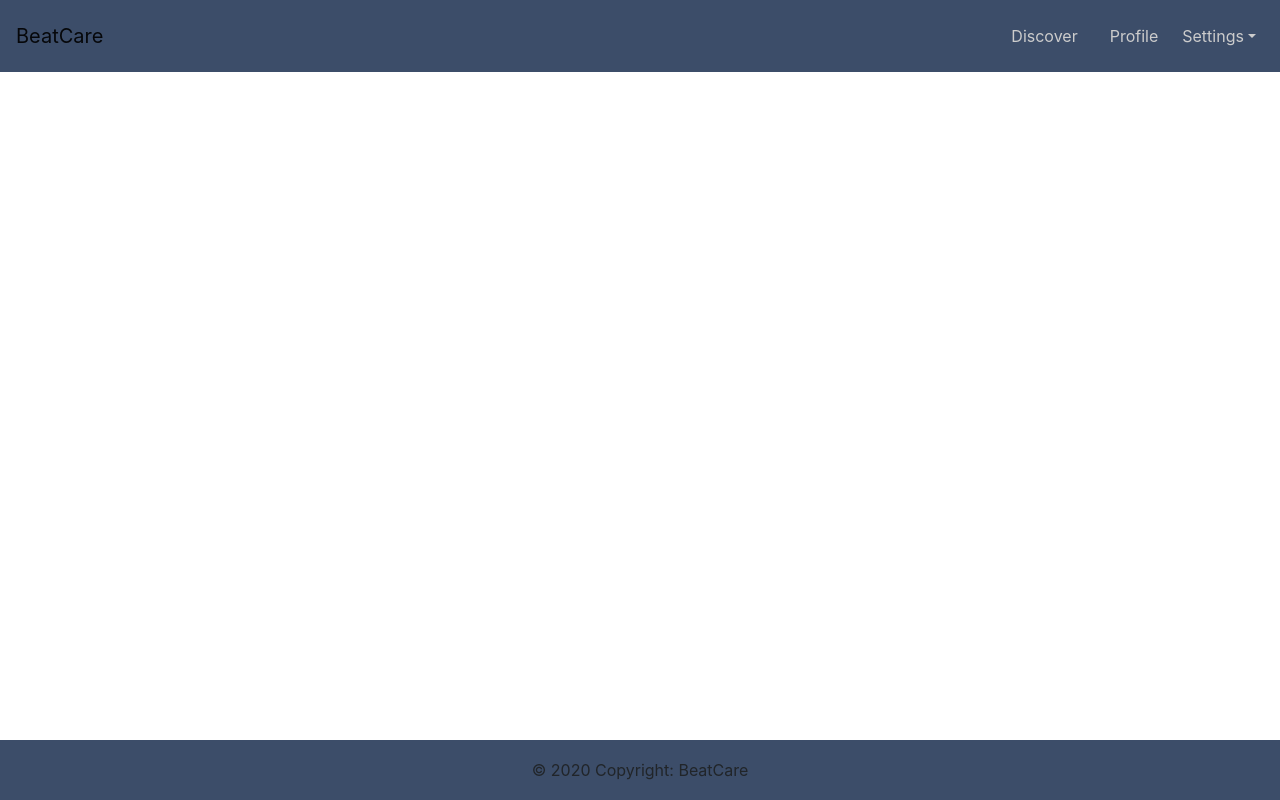
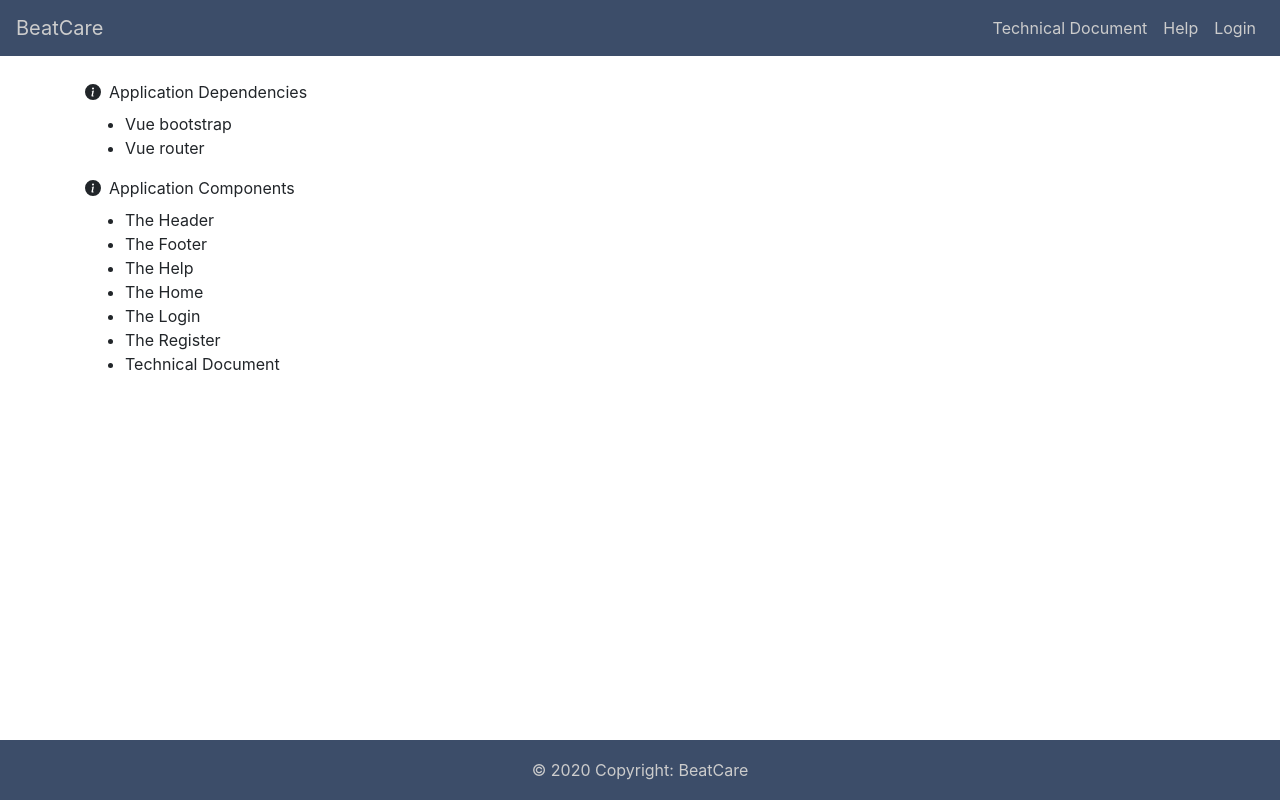
Before and after one commit to devrizwanali/beat-care-client, a Vue app: page /technical-document in a window 1280 px wide. Built offline with nearby package versions, Linux system fonts and the light colour scheme.

Commit message:
Add help and technical pages

```diff
--- a/src/App.vue
+++ b/src/App.vue
@@ -1,20 +1,20 @@
 <template>
   <div id="app">
-    <Header />
+    <The-header />
     <router-view/>
-    <Footer />
+    <The-footer />
   </div>
 </template>
 
 <script>
-import Header from '@/components/Header';
-import Footer from '@/components/Footer';
+import TheHeader from '@/components/TheHeader';
+import TheFooter from '@/components/TheFooter';
 
 export default {
   name: 'App',
   components: {
-    Header,
-    Footer
+    TheHeader,
+    TheFooter
   }
 }
 </script>
--- a/src/components/Header.vue
+++ /dev/null
@@ -1,47 +0,0 @@
-<template>
-  <div>
-  <b-navbar toggleable="lg"  class="navbar-horizontal header">
-    <b-navbar-brand href="#">BeatCare</b-navbar-brand>
-    <b-navbar-toggle target="nav-collapse"></b-navbar-toggle>
-    <b-collapse id="nav-collapse" is-nav>
-      <b-navbar-nav class="ml-auto">
-        <b-nav-form>
-            <li class="nav-item">
-                <a class="nav-link" href="#">
-                    <span class="nav-link ">Discover</span>
-                </a>
-            </li>
-            <li class="nav-item">
-                <a class="nav-link" href="#">
-                    <span class="nav-link ">Profile</span>
-                </a>
-            </li>
-            <b-nav-item-dropdown right>
-              <template v-slot:button-content>
-                <span class="">Settings</span>
-              </template>
-              <b-dropdown-item href="#">Action</b-dropdown-item>
-              <b-dropdown-item href="#">Another action</b-dropdown-item>
-                  <b-dropdown-divider></b-dropdown-divider>
-              <b-dropdown-item href="#">Something else here</b-dropdown-item>
-            </b-nav-item-dropdown>
-        </b-nav-form>
-
-      </b-navbar-nav>
-    </b-collapse>
-  </b-navbar>
-</div>
-</template>
-<script>
-  export default {
-    name: 'Header'
-  }
-</script>
-<style>
-.header {
-  background-color: #3c4d69;
-}
-.nav-link {
-  color: #ccc !important;
-}
-</style>
--- /dev/null
+++ b/src/components/TechnicalDocument.vue
@@ -0,0 +1,36 @@
+<template>
+  <b-container class="mt-4">
+    <div>
+      <b-icon
+        icon="info-circle-fill"
+        aria-hidden="true"
+      ></b-icon><span class="font-weight-normal ml-2">Application Dependencies</span>
+      <ul class="mt-2">
+        <li>Vue bootstrap</li>
+        <li>Vue router</li>
+      </ul>
+    </div>
+    <div>
+      <b-icon
+        icon="info-circle-fill"
+        aria-hidden="true"
+      ></b-icon><span class="font-weight-normal ml-2">Application Components</span>
+      <ul class="mt-2">
+        <li>The Header</li>
+        <li>The Footer</li>
+        <li>The Help</li>
+        <li>The Home</li>
+        <li>The Login</li>
+        <li>The Register</li>
+        <li>Technical Document</li>
+      </ul>
+    </div>
+  </b-container>
+</template>
+<script>
+  export default {
+    name: "TechnicalDocument"
+  }
+</script>
+<style>
+</style>
--- a/src/components/Footer.vue
+++ b/src/components/TheFooter.vue
@@ -1,7 +1,7 @@
 <template>
   <div class="footer">
     <b-container fluid>
-      &copy; 2020 Copyright: BeatCare
+      <p class="heading">&copy; 2020 Copyright: BeatCare </p>
     </b-container>
   </div>
 </template>
--- /dev/null
+++ b/src/components/TheHeader.vue
@@ -0,0 +1,45 @@
+<template>
+  <b-navbar toggleable="lg"  class="navbar-horizontal header">
+    <b-navbar-brand @click="$router.push('/')" class="heading">BeatCare</b-navbar-brand>
+    <b-navbar-toggle target="nav-collapse"></b-navbar-toggle>
+    <b-collapse id="nav-collapse" is-nav>
+      <b-navbar-nav class="ml-auto">
+        <li class="nav-item">
+          <router-link
+            :to="{ name: 'TechnicalDocument' }"
+            class="heading nav-link"
+          >Technical Document</router-link>
+        </li>
+        <li class="nav-item">
+          <router-link
+            :to="{ name: 'Help' }"
+            class="heading nav-link"
+          >Help</router-link>
+        </li>
+        <li class="nav-item">
+          <router-link
+            :to="{ name: 'Login' }"
+            class="heading nav-link"
+          >Login</router-link>
+        </li>
+      </b-navbar-nav>
+    </b-collapse>
+  </b-navbar>
+</template>
+<script>
+  export default {
+    name: 'TheHeader'
+  }
+</script>
+<style>
+.header {
+  background-color: #3c4d69;
+}
+.heading {
+  color: #ccc !important;
+  text-decoration: none !important;
+}
+.heading:hover {
+  color: white !important;
+}
+</style>
--- /dev/null
+++ b/src/components/TheHelp.vue
@@ -0,0 +1,12 @@
+<template>
+  <div>
+    <h1>Help!</h1>
+  </div>
+</template>
+<script>
+  export default {
+    name: "TheHelp"
+  }
+</script>
+<style>
+</style>
--- a/src/router/index.js
+++ b/src/router/index.js
@@ -1,8 +1,10 @@
 import Vue from 'vue'
 import Router from 'vue-router'
-import Home from '@/components/Home'
-import Login from '@/components/Login'
-import Register from '@/components/Register'
+import Home from '@/components/TheHome'
+import Login from '@/components/TheLogin'
+import Register from '@/components/TheRegister'
+import Help from '@/components/TheHelp'
+import TechnicalDocument from '@/components/TechnicalDocument'
 
 Vue.use(Router)
 
@@ -22,6 +24,16 @@ export default new Router({
     	path: '/sign-up',
     	name: 'Register',
     	component: Register
+    },
+    {
+      path: '/help',
+      name: 'Help',
+      component: Help
+    },
+    {
+      path: '/technical-document',
+      name: 'TechnicalDocument',
+      component: TechnicalDocument
     }
   ],
   mode: 'history'
```
Also changed, not shown: src/components/TheHome.vue (renamed from src/components/Home.vue), src/components/TheLogin.vue (renamed from src/components/Login.vue), src/components/TheRegister.vue (renamed from src/components/Register.vue).
